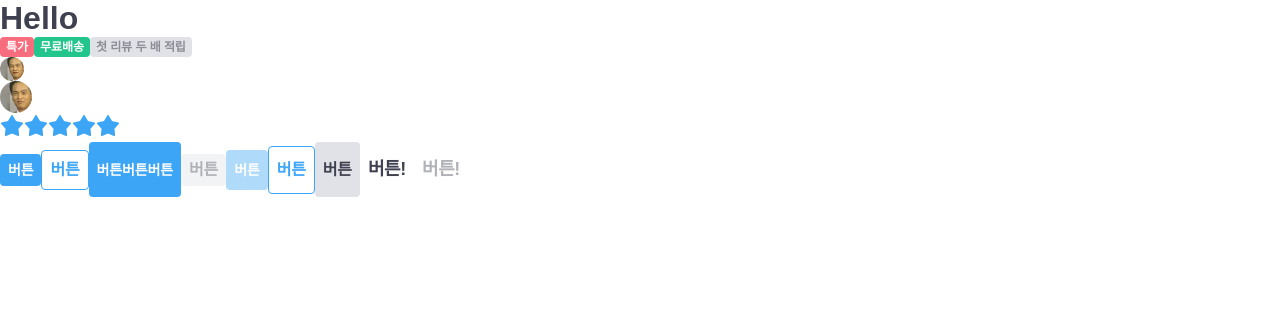
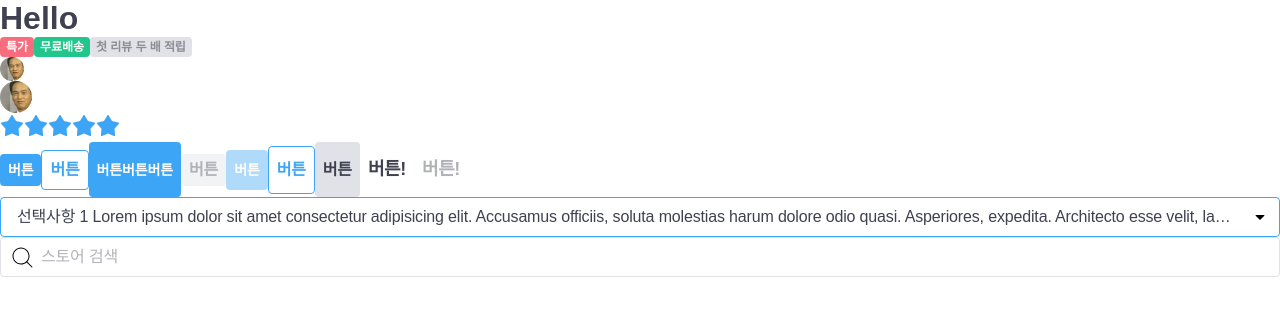
Before and after one commit to mnmhbbb/SCSS, a React (Create React App) app: page / in a window 1280 px wide. Shown: the top 316 px of the page. Built offline with nearby package versions, Linux system fonts and the light colour scheme.

Commit message:
form&input

```diff
--- a/src/App.tsx
+++ b/src/App.tsx
@@ -1,5 +1,7 @@
 import avatarimg from './assets/images/img-user-01.jpg';
 import { ReactComponent as Star } from './assets/Icon/Star.svg';
+import { ReactComponent as Search } from './assets/Icon/Search.svg';
+import { ReactComponent as Caret } from './assets/Icon/Caret.svg';
 
 function App() {
   return (
@@ -54,6 +56,32 @@ function App() {
           버튼!
         </button>
       </div>
+      <div>
+        <div className="select-group is-active">
+          <select className="form-select ">
+            <option value="1">
+              선택사항 1 Lorem ipsum dolor sit amet consectetur adipisicing
+              elit. Accusamus officiis, soluta molestias harum dolore odio
+              quasi. Asperiores, expedita. Architecto esse velit, labore
+              suscipit ipsum quas reprehenderit deserunt porro odio in ducimus,
+              maxime mollitia cCumque vitae in, recusandae eligendi delectus
+              beatae quod aperiam nihil dolore excepturi consequatur nulla,
+              culpa error? Nostrum possimus distinctio excepturi dignissimos
+              qui.
+            </option>
+            <option value="2">선택사항 2</option>
+            <option value="3">선택사항 3</option>
+            <option value="4">선택사항 4</option>
+            <option value="5">선택사항 5</option>
+          </select>
+          <Caret className="select-caret" />
+        </div>
+      </div>
+
+      <div className="input-group">
+        <Search className="input-search" />
+        <input type="text" className="form-input" placeholder="스토어 검색" />
+      </div>
     </div>
   );
 }
--- a/src/index.css
+++ b/src/index.css
@@ -452,6 +452,62 @@ li {
 .btn-55 {
   height: 55px; }
 
+.form-select,
+.form-input {
+  font-size: 16px;
+  line-height: 24px;
+  letter-spacing: -0.01em;
+  color: #3f4150;
+  display: block;
+  width: 100%;
+  height: 40px;
+  padding: 0 16px;
+  background-color: #fff;
+  border: 1px solid #e0e2e7;
+  border-radius: 4px;
+  transition: background-color 200ms ease-in-out;
+  appearance: none; }
+  .form-select::placeholder,
+  .form-input::placeholder {
+    color: #b2b3b9; }
+  .form-select:not(:disabled):hover,
+  .form-input:not(:disabled):hover {
+    background-color: #f7f8fa; }
+  .form-select:disabled,
+  .form-input:disabled {
+    cursor: not-allowed;
+    opacity: 0.4; }
+
+.select-group {
+  position: relative; }
+  .select-group.is-active .form-select {
+    border-color: #3da5f5; }
+
+.form-select {
+  padding-right: 40px;
+  text-overflow: ellipsis; }
+
+.select-caret {
+  position: absolute;
+  top: 50%;
+  transform: translateY(-50%);
+  right: 8px;
+  font-size: 24px;
+  color: #b2b3b9;
+  pointer-events: none; }
+
+.input-group {
+  position: relative; }
+  .input-group .form-input {
+    padding-left: 40px; }
+  .input-group .input-search {
+    position: absolute;
+    top: 50%;
+    transform: translateY(-50%);
+    left: 10px;
+    font-size: 20px;
+    color: #8c8d96; }
+
 /*
  * MOBILE (<768px ) ------------------------------------------
  * fixture                           sm
--- a/styles/main.scss
+++ b/styles/main.scss
@@ -12,6 +12,7 @@
 
 @import './modules/tags';
 @import './modules/avatars';
-@import './modules//buttons';
+@import './modules/buttons';
+@import './modules/forms';
 
 @import './layouts/grids';
--- /dev/null
+++ b/styles/modules/_forms.scss
@@ -0,0 +1,70 @@
+%form-base {
+  @include text-style(16, $primary);
+  display: block;
+  width: 100%;
+  height: 40px;
+  padding: 0 16px;
+  background-color: $white;
+  border: 1px solid $border;
+  border-radius: 4px;
+  transition: background-color 200ms ease-in-out;
+  appearance: none;
+
+  &::placeholder {
+    color: $tertiary;
+  }
+
+  &:not(:disabled):hover {
+    background-color: $background;
+  }
+
+  &:disabled {
+    cursor: not-allowed;
+    opacity: 0.4;
+  }
+}
+
+.form-select,
+.form-input {
+  @extend %form-base;
+}
+
+// select
+.select-group {
+  position: relative;
+
+  &.is-active {
+    .form-select {
+      border-color: $blue;
+    }
+  }
+}
+
+.form-select {
+  padding-right: 40px;
+  text-overflow: ellipsis;
+}
+
+.select-caret {
+  @include pos-center-y;
+  right: 8px;
+  font-size: 24px;
+  color: $tertiary;
+  pointer-events: none;
+}
+
+// NOTE: Input
+.input-group {
+  position: relative;
+
+  .form-input {
+    padding-left: 40px;
+  }
+
+  .input-search {
+    @include pos-center-y;
+    left: 10px;
+    font-size: 20px;
+    color: $secondary;
+  }
+}
```
Also changed, not shown: 1 other file (tests, documents, lock files or other folders).
